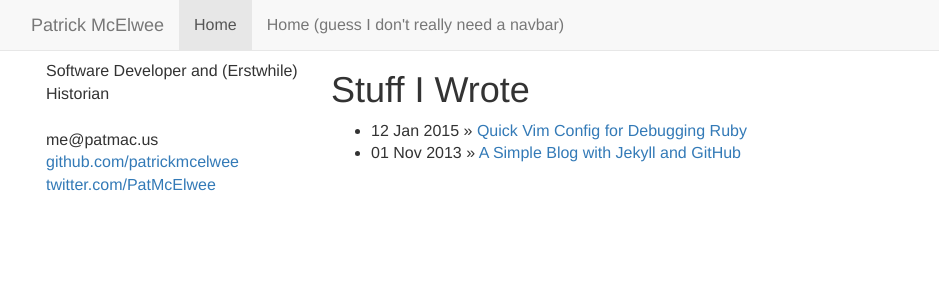
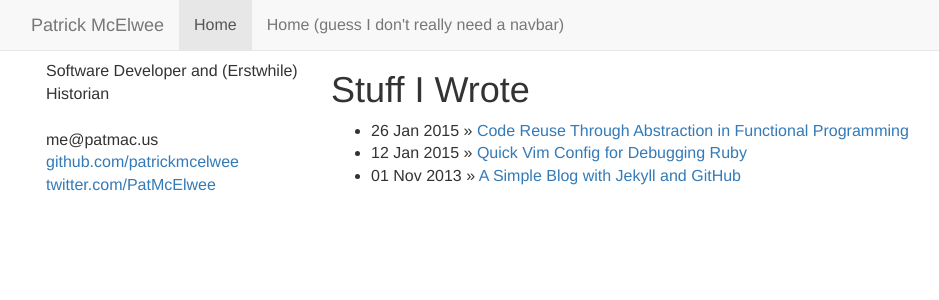
Before and after one commit to patrickmcelwee/patrickmcelwee.github.io, a Jekyll site: the page built from index.html, in a window 1280 px wide. Shown: the top 300 px of the page, without its empty margins (39-978 px from the left). Built offline with Jekyll 4.4.1, drawn with Linux system fonts in a browser that asks for light colours; Markdown is read by kramdown in place of the engine named in the settings.

Commit message:
Publish functional code reuse post

```diff
--- a/_drafts/functional-code-reuse-through-abstraction.markdown
+++ b/_posts/2015-01-26-functional-code-reuse-through-abstraction.markdown
@@ -1,6 +1,7 @@
 ---
 layout: post
 title:  "Code Reuse Through Abstraction in Functional Programming"
+date: 2015-01-26 22:45:00
 tags: clojure functional-programming craftsmanship algorithms
 ---
 
```
